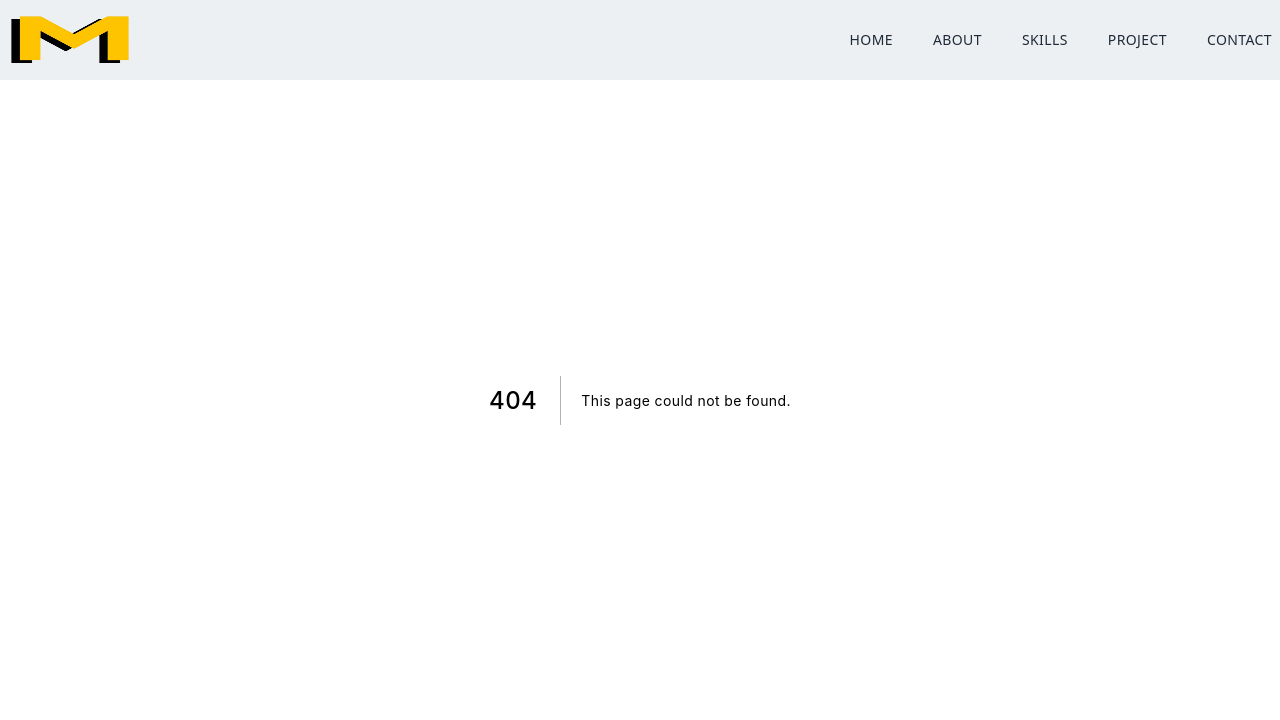
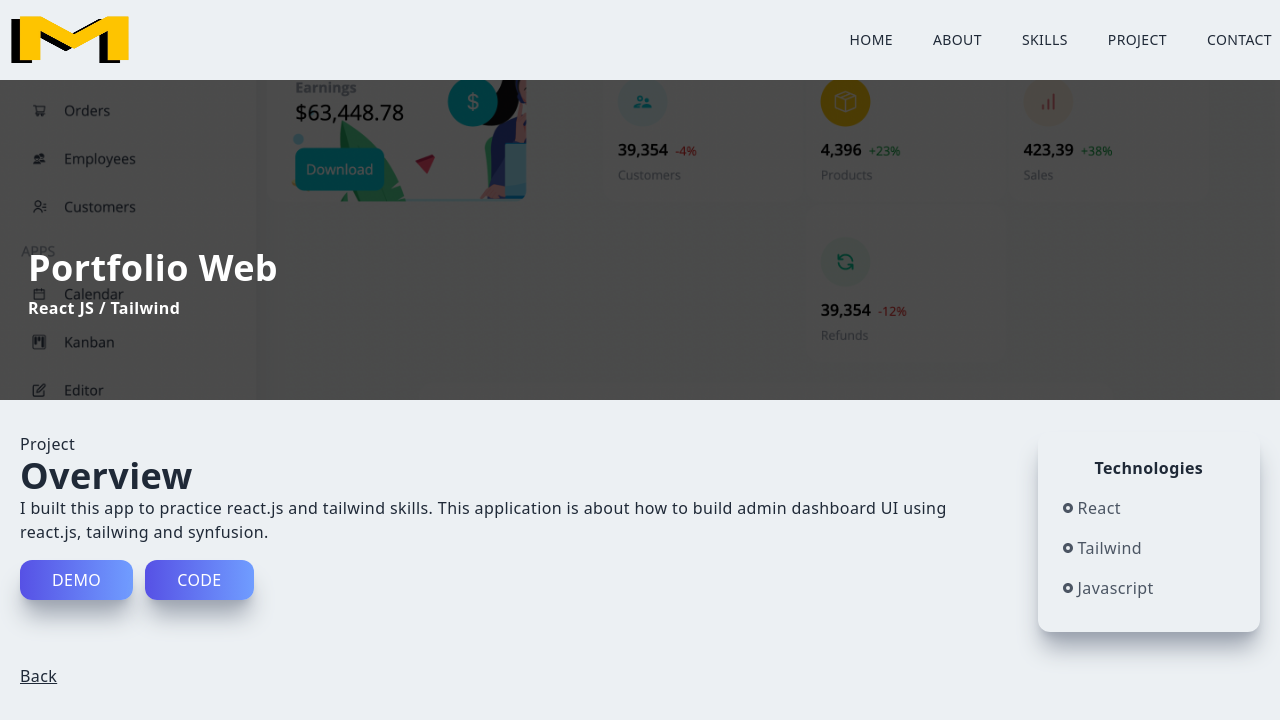
Before and after one commit to mabrursatori/portfolio-next, a Next.js app: page /admin-dashboard in a window 1280 px wide. Before the commit this address had no page. Shown: the top 720 px of the page. Built offline with nearby package versions, Linux system fonts and the light colour scheme.

Commit message:
add admin dashboard project

```diff
--- a/components/Projects.jsx
+++ b/components/Projects.jsx
@@ -7,6 +7,7 @@ import netflixImg from '../public/assets/projects/netflix.jpg'
 import twitchImg from '../public/assets/projects/twitch.jpg'
 import portfolioImg from '../public/assets/projects/portfoliofix.jpg';
 import portfolioAnimationImg from '../public/assets/projects/portfolioanimationfix.jpg';
+import adminDashboardImg from '../public/assets/projects/admin-dashboard.png';
 import ProjectItem from './ProjectItem';
 
 export default function Projects() {
@@ -27,7 +28,14 @@ export default function Projects() {
              <ProjectItem
                 title='Portfolio Web'
                 backgroundImg={portfolioAnimationImg}
-                projectUrl='/portfolioanimation'
+                projectUrl='/portfolio-animation'
+                tech='React JS'
+            />
+
+            <ProjectItem
+                title='Admin Dashboard'
+                backgroundImg={adminDashboardImg}
+                projectUrl='/admin-dashboard'
                 tech='React JS'
             />
             {/* <ProjectItem
--- /dev/null
+++ b/pages/admin-dashboard.jsx
@@ -0,0 +1,54 @@
+import React from 'react'
+import Image from 'next/image'
+import Link from 'next/link'
+import dashboardImg from '../public/assets/projects/admin-dashboard.png';
+import {RiRadioButtonFill} from 'react-icons/ri'
+
+const property = () => {
+  return (
+    <div className='w-full'>
+        <div className='w-screen h-[50vh] relative'>
+            <div className='absolute top-0 left-0 w-full h-[50vh] bg-black/70 z-10' />
+            <Image className='absolute z-1' layout='fill' objectFit='cover' src={dashboardImg} alt='/'/>
+            <div className='absolute text-white z-10 max-w-[1240px] w-full top-[70%] left-[50%] right-[50%] translate-x-[-50%] translate-y-[-50%] p-2'>
+                <h2 className='py-2'>Portfolio Web</h2>
+                <h3>React JS / Tailwind</h3>
+            </div>
+        </div>
+
+        <div className='max-w-[1240px] mx-auto p2 grid md:grid-cols-5 gap-8 pt-8'>
+            <div className='col-span-4'>
+                <p>Project</p>
+                <h2>Overview</h2>
+                <p>
+                I built this app to practice react.js and tailwind skills.
+                This application is about how to build admin dashboard UI using react.js, tailwing and synfusion.
+                </p>
+                <button  className='px-8 py-2 mt-4 mr-3'>
+                <a href='https://admin-dashboard-ebon-seven.vercel.app/' target="_blank" rel='noreferrer'>Demo</a>
+                </button>
+                <button className='px-8 py-2 mt-4'>
+                <a href='https://github.com/mabrursatori/react-dahsboard' target="_blank" rel='noreferrer' >Code</a>
+                </button>
+
+            </div>
+            <div className='col-span-4 md:col-span-1 shadow-xl shadow-gray-400 rounded-xl p-4'>
+                <div className='p-2'>
+                    <p className='text-center font-bold pb-2'>Technologies</p>
+                    <div className='grid grid-cols-3 md:grid-cols-1'>
+                        <p className='text-gray-600 py-2 flex items-center'><RiRadioButtonFill className='pr-1'/> React</p>
+                        <p className='text-gray-600 py-2 flex items-center'><RiRadioButtonFill className='pr-1'/> Tailwind</p>
+                        <p className='text-gray-600 py-2 flex items-center'><RiRadioButtonFill className='pr-1'/> Javascript</p>
+                    </div>
+                </div>
+            </div>
+
+            <Link href='/#projects'>
+          <p className='underline cursor-pointer'>Back</p>
+        </Link>
+        </div>
+    </div>
+  )
+}
+
+export default property
```
Also changed, not shown: pages/portfolio-animation.jsx (renamed from pages/portfolioanimation.jsx), public/assets/projects/admin-dashboard.png (added), 1 other file (tests, documents, lock files or other folders).
